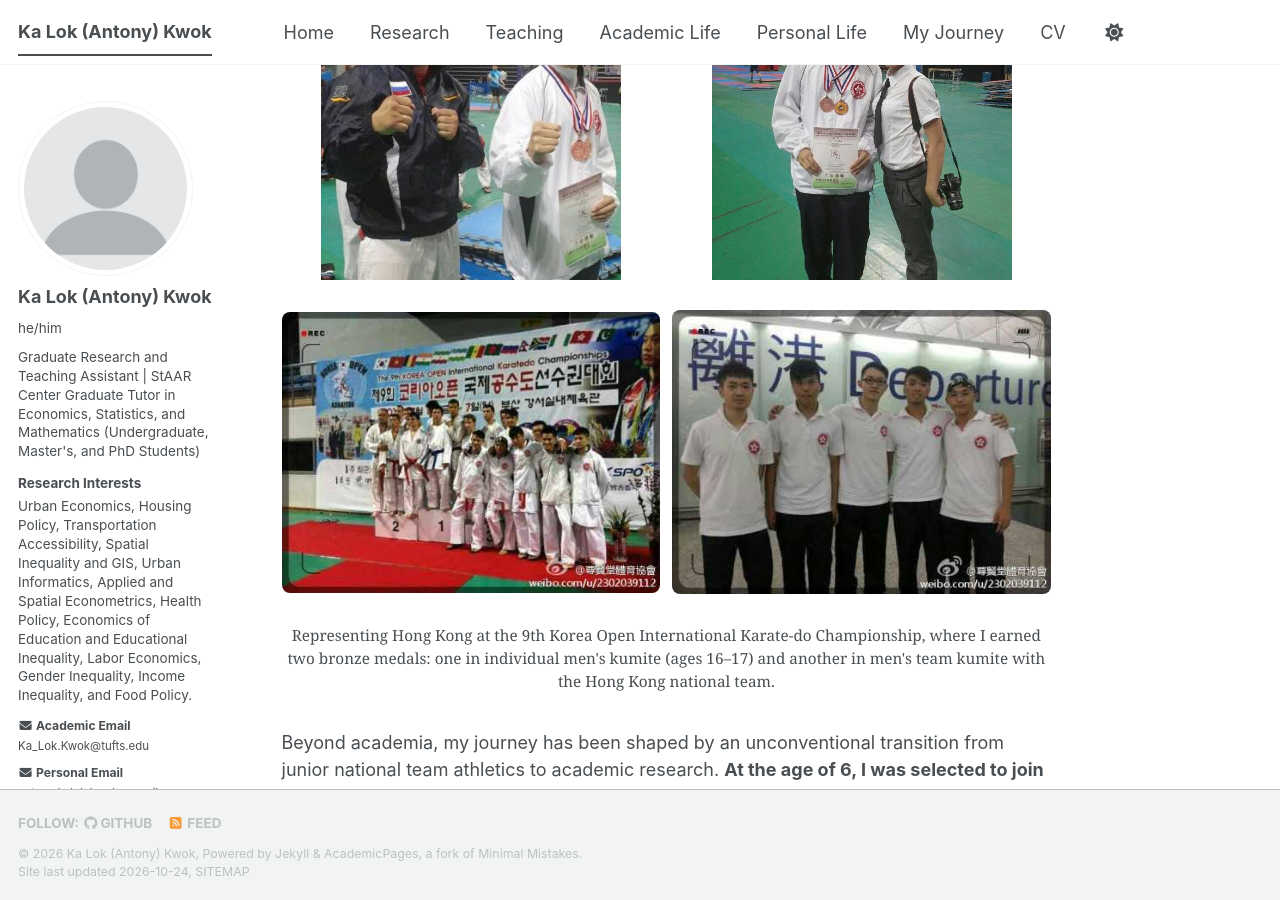
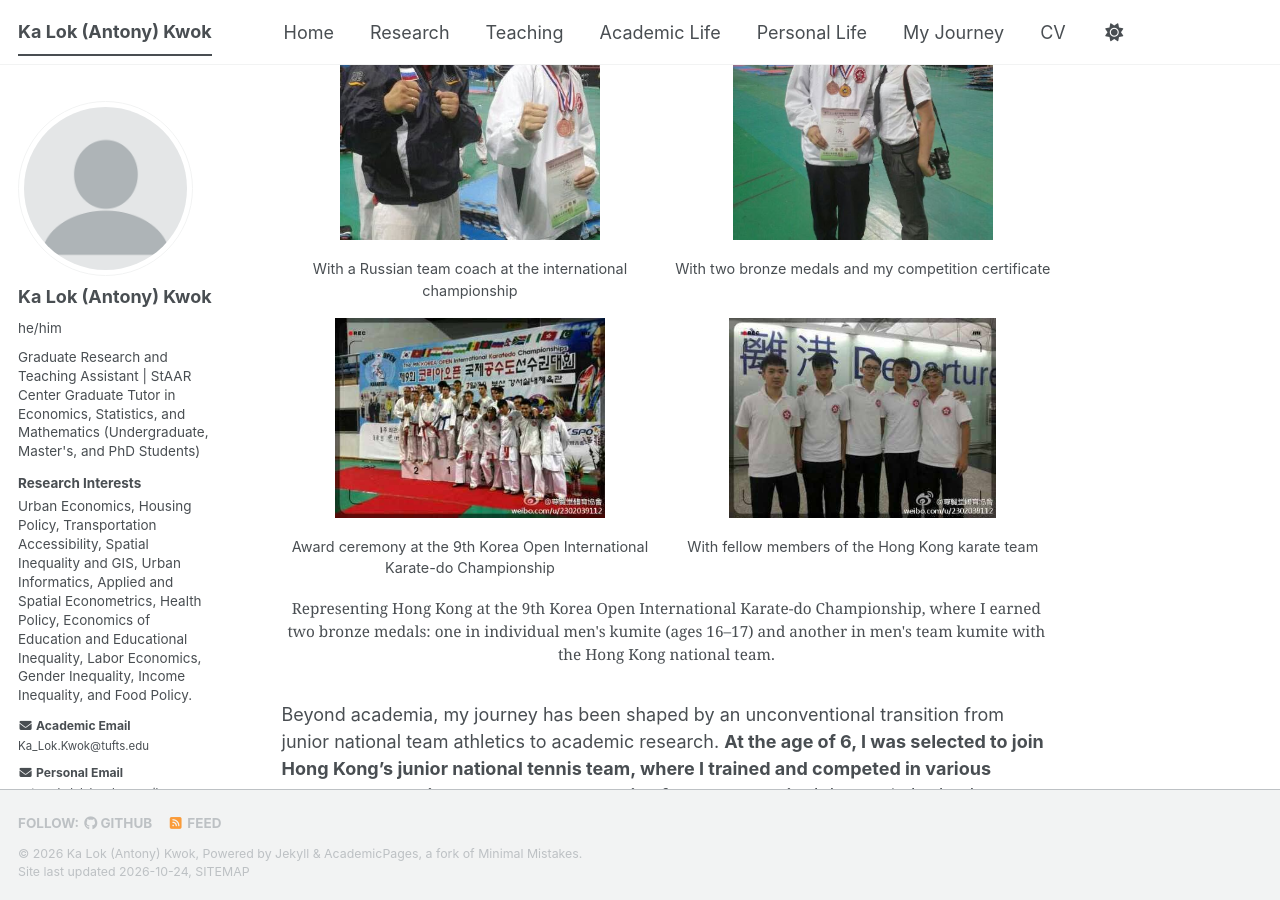
Before and after one commit to AntonyKaLokKwok/AntonyKaLokKwok.github.io, a Jekyll site: the page built from _pages/about.md, in a window 1280 px wide and 900 px high, scrolled down 936 px. Built offline with Jekyll 4.4.1, drawn with Linux system fonts in a browser that asks for light colours; a style sheet for code colours, icons or effects is not loaded.

Commit message:
Update about.md

```diff
--- a/_pages/about.md
+++ b/_pages/about.md
@@ -15,45 +15,34 @@ At Tufts, I've been involved in collaborative and independent research across ur
 
 With my interdisciplinary training in economics, mathematics, statistics, and urban planning, I use **applied and spatial econometrics, causal inference, geographic information systems (GIS), spatial analysis, and large-scale urban data** to investigate these questions. Much of my research is still in progress, and I hope to develop these projects into publishable work that informs more equitable and effective urban and social policies.
 
+<figure style="margin: 28px 0; text-align: center;">
+<div style="display: grid; grid-template-columns: repeat(2, minmax(0, 1fr)); gap: 16px; align-items: start;">
 
-<figure style="margin: 28px 0; text-align: center;">
+<div style="min-width: 0;">
+<img src="/images/athletics/karate%201.jpg" alt="Antony with a Russian team coach at an international karate championship" style="display: block; width: 100%; height: 260px; object-fit: contain; border-radius: 8px;">
+<p style="font-size: 0.8em; margin: 8px 0 0;">With a Russian team coach at the international championship</p>
+</div>
 
-  <div style="display: grid; grid-template-columns: repeat(2, minmax(0, 1fr)); gap: 12px; align-items: center;">
+<div style="min-width: 0;">
+<img src="/images/athletics/karate%202.jpg" alt="Antony wearing two bronze medals and holding his competition certificate" style="display: block; width: 100%; height: 260px; object-fit: contain; border-radius: 8px;">
+<p style="font-size: 0.8em; margin: 8px 0 0;">With two bronze medals and my competition certificate</p>
+</div>
 
-    <img
-      src="/images/athletics/karate%201.jpg"
-      alt="Antony with a Russian team coach at an international karate tournament"
-      style="width: 100%; height: auto; max-height: 300px; object-fit: contain; border-radius: 8px;"
-    >
+<div style="min-width: 0;">
+<img src="/images/athletics/karate%203.jpg" alt="Karate championship award ceremony in South Korea" style="display: block; width: 100%; height: 200px; object-fit: contain; border-radius: 8px;">
+<p style="font-size: 0.8em; margin: 8px 0 0;">Award ceremony at the 9th Korea Open International Karate-do Championship</p>
+</div>
 
-    <img
-      src="/images/athletics/karate%202.jpg"
-      alt="Antony with a competition judge at an international karate tournament"
-      style="width: 100%; height: auto; max-height: 300px; object-fit: contain; border-radius: 8px;"
-    >
+<div style="min-width: 0;">
+<img src="/images/athletics/karate%204.jpg" alt="Members of the Hong Kong karate team" style="display: block; width: 100%; height: 200px; object-fit: contain; border-radius: 8px;">
+<p style="font-size: 0.8em; margin: 8px 0 0;">With fellow members of the Hong Kong karate team</p>
+</div>
 
-    <img
-      src="/images/athletics/karate%203.jpg"
-      alt="Hong Kong karate team at the international competition"
-      style="width: 100%; height: auto; max-height: 300px; object-fit: contain; border-radius: 8px;"
-    >
-
-    <img
-      src="/images/athletics/karate%204.jpg"
-      alt="Hong Kong karate national team members"
-      style="width: 100%; height: auto; max-height: 300px; object-fit: contain; border-radius: 8px;"
-    >
-
-  </div>
-
-  <figcaption style="font-size: 0.85em; margin-top: 12px;">
-    Representing Hong Kong at the 9th Korea Open International Karate-do Championship,
-    where I earned two bronze medals: one in individual men's kumite (ages 16–17)
-    and another in men's team kumite with the Hong Kong national team.
-  </figcaption>
-
+</div>
+<figcaption style="font-size: 0.85em; margin-top: 18px;">
+Representing Hong Kong at the 9th Korea Open International Karate-do Championship, where I earned two bronze medals: one in individual men's kumite (ages 16–17) and another in men's team kumite with the Hong Kong national team.
+</figcaption>
 </figure>
-
 
 Beyond academia, my journey has been shaped by an unconventional transition from junior national team athletics to academic research. **At the age of 6, I was selected to join Hong Kong's junior national tennis team, where I trained and competed in various tournaments until I could no longer receive full sponsorship.** I then switched to karate at the age of 14, eventually **representing Hong Kong internationally as a member of its national team**. However, I tore all three ligaments in my right ankle and several ligaments in my right shoulder during the annual Hong Kong Secondary Schools Handball Competition. These injuries ended my athletic career just as I was beginning to reach my peak in karate. They also disrupted my studies and preparation for university entrance examinations during my final year of high school. Before that happened, I'd planned to continue as a full-time national team athlete while pursuing a sports-related degree at university through a special admission arrangement for national team members.
 
```
